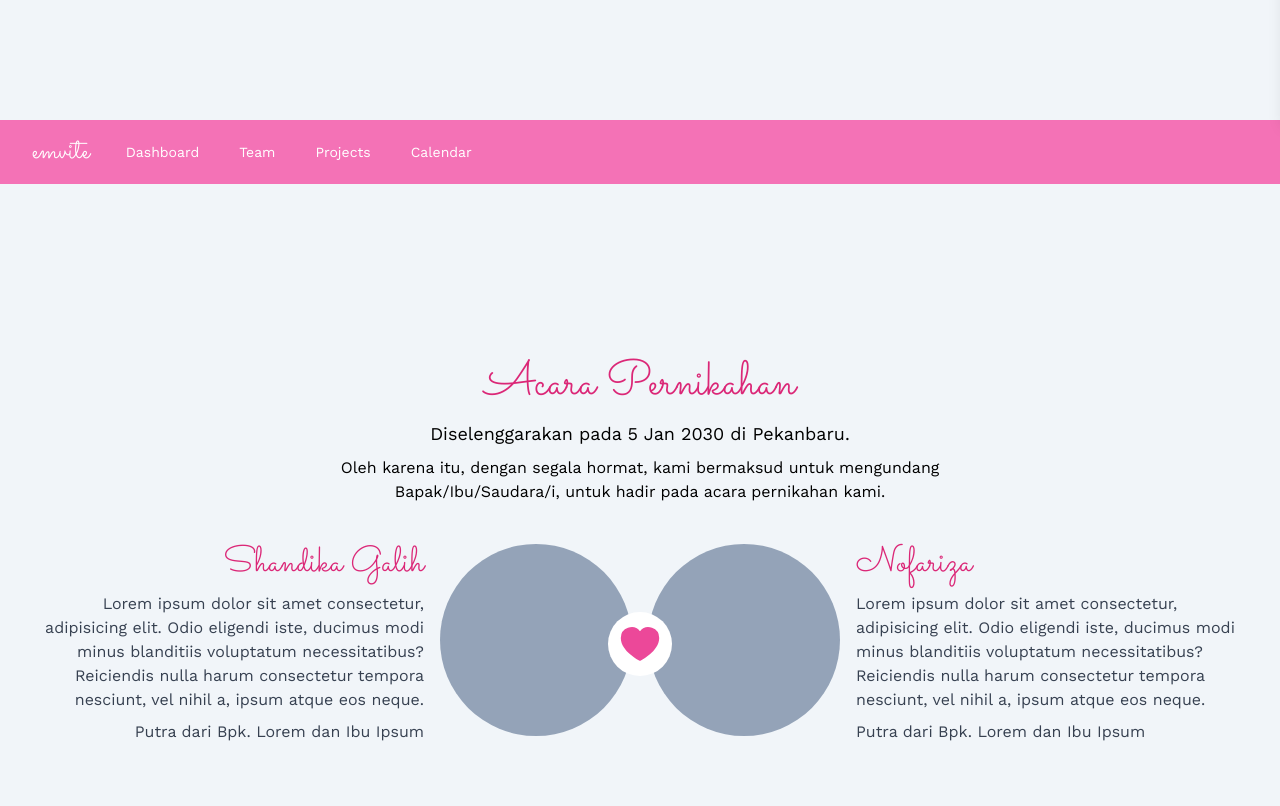
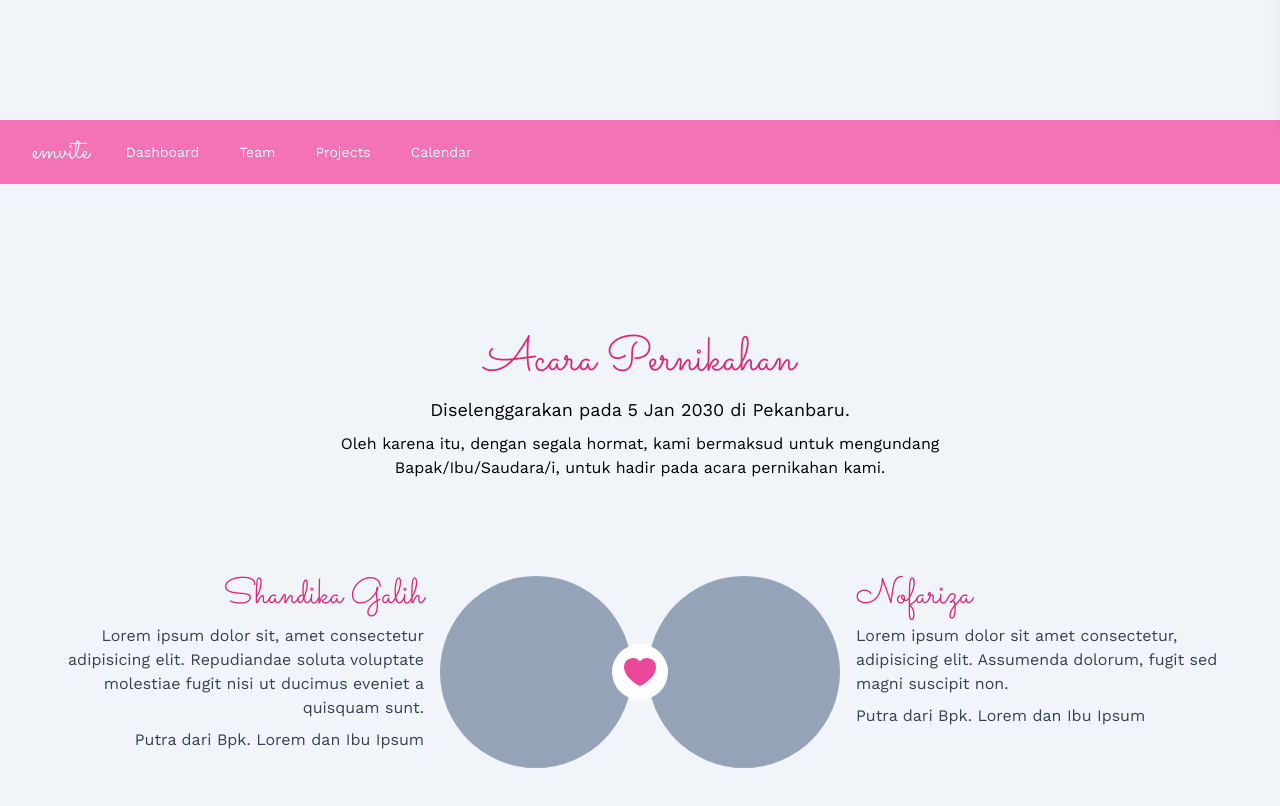
Before and after one commit to ekomardiatno/nextjs-dashboard, a Next.js app: page /invitation in a window 1280 px wide. Shown: the part 680-1486 px from the top of the page. Built offline with nearby package versions, Linux system fonts and the light colour scheme; a web font is replaced by a local one.

Commit message:
fix z-index offcanvas

```diff
--- a/app/invitation/page.tsx
+++ b/app/invitation/page.tsx
@@ -38,7 +38,7 @@ export default function InvitationPage() {
       <section id='hero' className="hero h-screen flex flex-col items-center justify-center">
         <h4 className='dark:text-white text-lg mb-2'>Kepada Bapak/Ibu/Saudara/i,</h4>
         <h1 className={sacramento.className + ' dark:text-white text-5xl mb-2'}>Shandika & Nofariza</h1>
-        <div className="mb-5 text-center">
+        <div className="mb-10 text-center">
           <p className='dark:text-white mb-4'>Akan melangsungkan resepsi pernikahan dalam:</p>
           <div className="flex gap-2 justify-center">
             {
@@ -88,6 +88,38 @@ export default function InvitationPage() {
           </div>
         </nav>
 
+        <section id='invitation-home' className="min-h-screen flex flex-col justify-center -mt-16 pt-16">
+          <div className="mx-auto max-w-2xl px-2 sm:px-6 lg:px-8 mb-24 mt-10">
+            <h2 className={sacramento.className + ' text-pink-600 text-5xl text-center mb-3'}>Acara Pernikahan</h2>
+            <h3 className='text-lg text-center dark:text-white mb-2'>Diselenggarakan pada 5 Jan 2030 di Pekanbaru.</h3>
+            <p className='text-center dark:text-white'>Oleh karena itu, dengan segala hormat, kami bermaksud untuk mengundang Bapak/Ibu/Saudara/i, untuk hadir pada acara pernikahan kami.</p>
+          </div>
+
+          <div className="mx-auto w-full max-w-7xl px-2 sm:px-6 lg:px-8 relative mb-10">
+            <div className="flex gap-10 lg:gap-4 flex-col lg:flex-row">
+              <div className='flex flex-1 gap-4 lg:flex-row-reverse'>
+                <div className="w-36 h-36 md:w-48 md:h-48 rounded-full bg-slate-400"></div>
+                <div className='flex-1'>
+                  <h3 className={sacramento.className + ' text-4xl font-bold mb-2 text-pink-600 text-left lg:text-right'}>Shandika Galih</h3>
+                  <p className='mb-2 text-gray-700 dark:text-gray-200 text-left lg:text-right'>Lorem ipsum dolor sit, amet consectetur adipisicing elit. Repudiandae soluta voluptate molestiae fugit nisi ut ducimus eveniet a quisquam sunt.</p>
+                  <p className='text-gray-700 dark:text-gray-200 text-left lg:text-right'>Putra dari Bpk. Lorem dan Ibu Ipsum</p>
+                </div>
+              </div>
+              <div className="absolute top-2/4 left-2/4 -translate-x-2/4 -translate-y-2/4 w-14 h-14 p-2 bg-white rounded-full hidden lg:block">
+                <HeartIcon className='text-pink-500' />
+              </div>
+              <div className='flex flex-1 gap-4 lg:flex-row-reverse'>
+                <div className='flex-1'>
+                  <h3 className={sacramento.className + ' text-4xl font-bold mb-2 text-pink-600 text-right lg:text-left'}>Nofariza</h3>
+                  <p className='mb-2 text-gray-700 dark:text-gray-200 text-right lg:text-left'>Lorem ipsum dolor sit amet consectetur, adipisicing elit. Assumenda dolorum, fugit sed magni suscipit non.</p>
+                  <p className='text-gray-700 dark:text-gray-200 text-right lg:text-left'>Putra dari Bpk. Lorem dan Ibu Ipsum</p>
+                </div>
+                <div className="w-36 h-36 md:w-48 md:h-48 rounded-full bg-slate-400"></div>
+              </div>
+            </div>
+          </div>
+        </section>
+
 
         {isOpen && (
           <div
@@ -100,7 +132,7 @@ export default function InvitationPage() {
           className={`fixed top-0 right-0 h-full w-64 bg-white dark:bg-slate-800 shadow-lg transform transition-transform duration-300 ease-in-out${!isOpen ? ' translate-x-full' : ' translate-x-0'}`}
         >
           <div className="p-4 flex justify-between items-center">
-            <p className={sacramento.className + ' text-3xl text-white'}>emvite</p>
+            <p className={sacramento.className + ' text-3xl text-pink-600 dark:text-white'}>emvite</p>
             <button onClick={() => setIsOpen(false)} className="text-xl dark:text-white">
               &times;
             </button>
@@ -112,38 +144,6 @@ export default function InvitationPage() {
             <li className="py-2 dark:text-white"><a href="#" className='text-center block'>Contact</a></li>
           </ul>
         </div>
-
-        <section id='invitation-home' className="min-h-screen flex flex-col justify-center -mt-16 pt-16">
-          <div className="mx-auto max-w-2xl px-2 sm:px-6 lg:px-8 mb-10 mt-10">
-            <h2 className={sacramento.className + ' text-pink-600 text-5xl text-center mb-3'}>Acara Pernikahan</h2>
-            <h3 className='text-lg text-center dark:text-white mb-2'>Diselenggarakan pada 5 Jan 2030 di Pekanbaru.</h3>
-            <p className='text-center dark:text-white'>Oleh karena itu, dengan segala hormat, kami bermaksud untuk mengundang Bapak/Ibu/Saudara/i, untuk hadir pada acara pernikahan kami.</p>
-          </div>
-
-          <div className="mx-auto w-full max-w-7xl px-2 sm:px-6 lg:px-8 relative mb-10">
-            <div className="flex gap-4 flex-col lg:flex-row">
-              <div className='flex gap-4 lg:flex-row-reverse'>
-                <div className="w-36 h-36 md:w-48 md:h-48 rounded-full bg-slate-400"></div>
-                <div className='flex-1'>
-                  <h3 className={sacramento.className + ' text-4xl font-bold mb-2 text-pink-600 text-left lg:text-right'}>Shandika Galih</h3>
-                  <p className='mb-2 text-gray-700 dark:text-gray-200 text-left lg:text-right'>Lorem ipsum dolor sit amet consectetur, adipisicing elit. Odio eligendi iste, ducimus modi minus blanditiis voluptatum necessitatibus? Reiciendis nulla harum consectetur tempora nesciunt, vel nihil a, ipsum atque eos neque.</p>
-                  <p className='text-gray-700 dark:text-gray-200 text-left lg:text-right'>Putra dari Bpk. Lorem dan Ibu Ipsum</p>
-                </div>
-              </div>
-              <div className="absolute top-2/4 left-2/4 -translate-x-2/4 -translate-y-2/4 w-16 h-w-16 p-2 bg-white rounded-full hidden lg:block">
-                <HeartIcon className='text-pink-500' />
-              </div>
-              <div className='flex gap-4 lg:flex-row-reverse'>
-                <div className='flex-1'>
-                  <h3 className={sacramento.className + ' text-4xl font-bold mb-2 text-pink-600 text-right lg:text-left'}>Nofariza</h3>
-                  <p className='mb-2 text-gray-700 dark:text-gray-200 text-right lg:text-left'>Lorem ipsum dolor sit amet consectetur, adipisicing elit. Odio eligendi iste, ducimus modi minus blanditiis voluptatum necessitatibus? Reiciendis nulla harum consectetur tempora nesciunt, vel nihil a, ipsum atque eos neque.</p>
-                  <p className='text-gray-700 dark:text-gray-200 text-right lg:text-left'>Putra dari Bpk. Lorem dan Ibu Ipsum</p>
-                </div>
-                <div className="w-36 h-36 md:w-48 md:h-48 rounded-full bg-slate-400"></div>
-              </div>
-            </div>
-          </div>
-        </section>
       </div>
     </main>
   )
```
